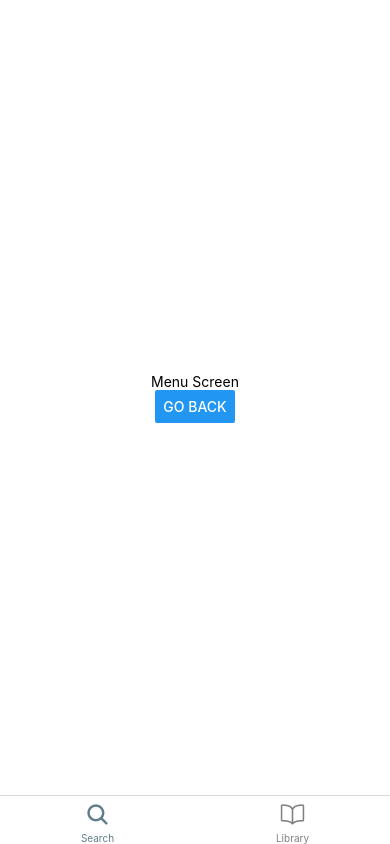
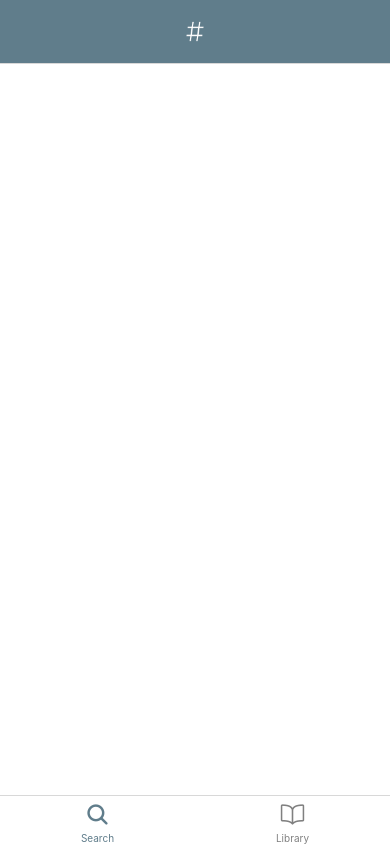
Before and after one commit to callanmurphy/fourfour, a React Native app: screen /Search in a window 390 px wide. Built offline with nearby package versions, Linux system fonts and the light colour scheme.

Commit message:
clean up

```diff
--- a/App.js
+++ b/App.js
@@ -31,10 +31,7 @@ function LogoTitle() {
 const LibraryStack = createNativeStackNavigator();
 const Tab = createBottomTabNavigator();
 
-function LibraryStackScreen() {
-  return (
-    <LibraryStack.Navigator
-      screenOptions={{
+const commonScreenOptions = {
   headerStyle: {
     backgroundColor: COLOURS.theme,
   },
@@ -44,8 +41,11 @@ function LibraryStackScreen() {
   },
   headerBackTitleVisible: false,
   headerTitleAlign: "center",
-      }}
-    >
+};
+
+function LibraryStackScreen() {
+  return (
+    <LibraryStack.Navigator screenOptions={commonScreenOptions}>
       <LibraryStack.Screen
         name="LibraryHome"
         component={LibraryScreen}
@@ -67,7 +67,6 @@ export default function App() {
     <NavigationContainer>
       <Tab.Navigator
         screenOptions={({ route }) => ({
-          headerShown: false,
           tabBarIcon: ({ focused, color, size }) => {
             let iconName;
             if (route.name === "Search") {
@@ -84,10 +83,11 @@ export default function App() {
         <Tab.Screen
           name="Search"
           component={TestScreen}
-          // options={{
-          //   title: "Events",
-          //   headerTitle: (props) => <LogoTitle {...props} />,
-          // }}
+          options={{
+            title: "Search",
+            headerTitle: (props) => <LogoTitle {...props} />,
+            ...commonScreenOptions,
+          }}
         />
         <Tab.Screen
           name="Library"
@@ -98,6 +98,7 @@ export default function App() {
               tabBarStyle: {
                 display: routeName === "Song" ? "none" : "flex",
               },
+              headerShown: false,
             };
           }}
         />
--- a/babel.config.js
+++ b/babel.config.js
@@ -1,6 +1,6 @@
-module.exports = function(api) {
+module.exports = function (api) {
   api.cache(true);
   return {
-    presets: ['babel-preset-expo'],
+    presets: ["babel-preset-expo"],
   };
 };
--- a/screens/TestScreen.js
+++ b/screens/TestScreen.js
@@ -1,20 +1,28 @@
 import React from "react";
-import { Text, View, Button, StyleSheet } from "react-native";
+import {
+  Text,
+  View,
+  FlatList,
+  TouchableOpacity,
+  StyleSheet,
+} from "react-native";
 
 export default function TestScreen({ navigation }) {
-  return (
-    <View style={styles.container}>
-      <Text>Menu Screen</Text>
-      <Button title="Go back" onPress={() => navigation.goBack()} />
-    </View>
-  );
+  return <View style={styles.container}></View>;
 }
 
 const styles = StyleSheet.create({
   container: {
     flex: 1,
     backgroundColor: "#fff",
-    alignItems: "center",
-    justifyContent: "center",
+    padding: 10,
+  },
+  songItem: {
+    padding: 15,
+    borderBottomWidth: 1,
+    borderBottomColor: "#ccc",
+  },
+  songTitle: {
+    fontSize: 18,
   },
 });
```
Lines whose indentation alone changed are shown as unchanged.
